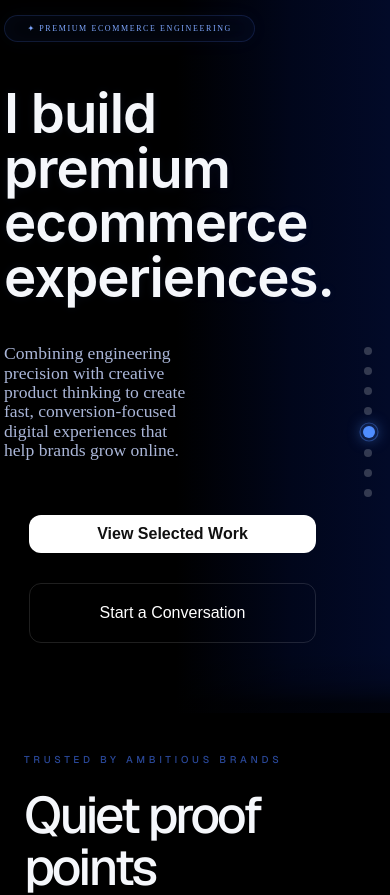
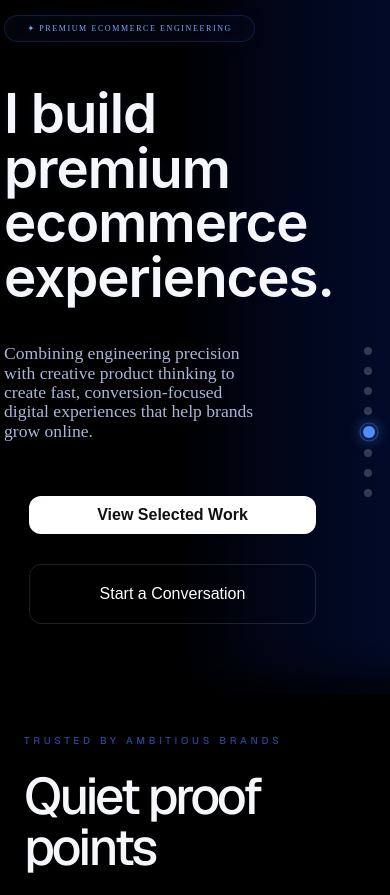
Before and after one commit to josephstephen-dev/joseph-portfolio, a Next.js app: page / in a window 390 px wide. Shown: the top 895 px of the page. Built offline with nearby package versions, Linux system fonts and the light colour scheme.

Commit message:
Premium mobile proof layout

```diff
--- a/src/app/globals.css
+++ b/src/app/globals.css
@@ -324,12 +324,13 @@ body{
     line-height:1;
     letter-spacing:-1px;
     padding-top:20px;
+    max-width:100%;
 }
 
 .hero-description{
     font-size:1.1rem;
     line-height:1.1;
-    max-width:50%;
+    max-width:70%;
 
 }
 
```
